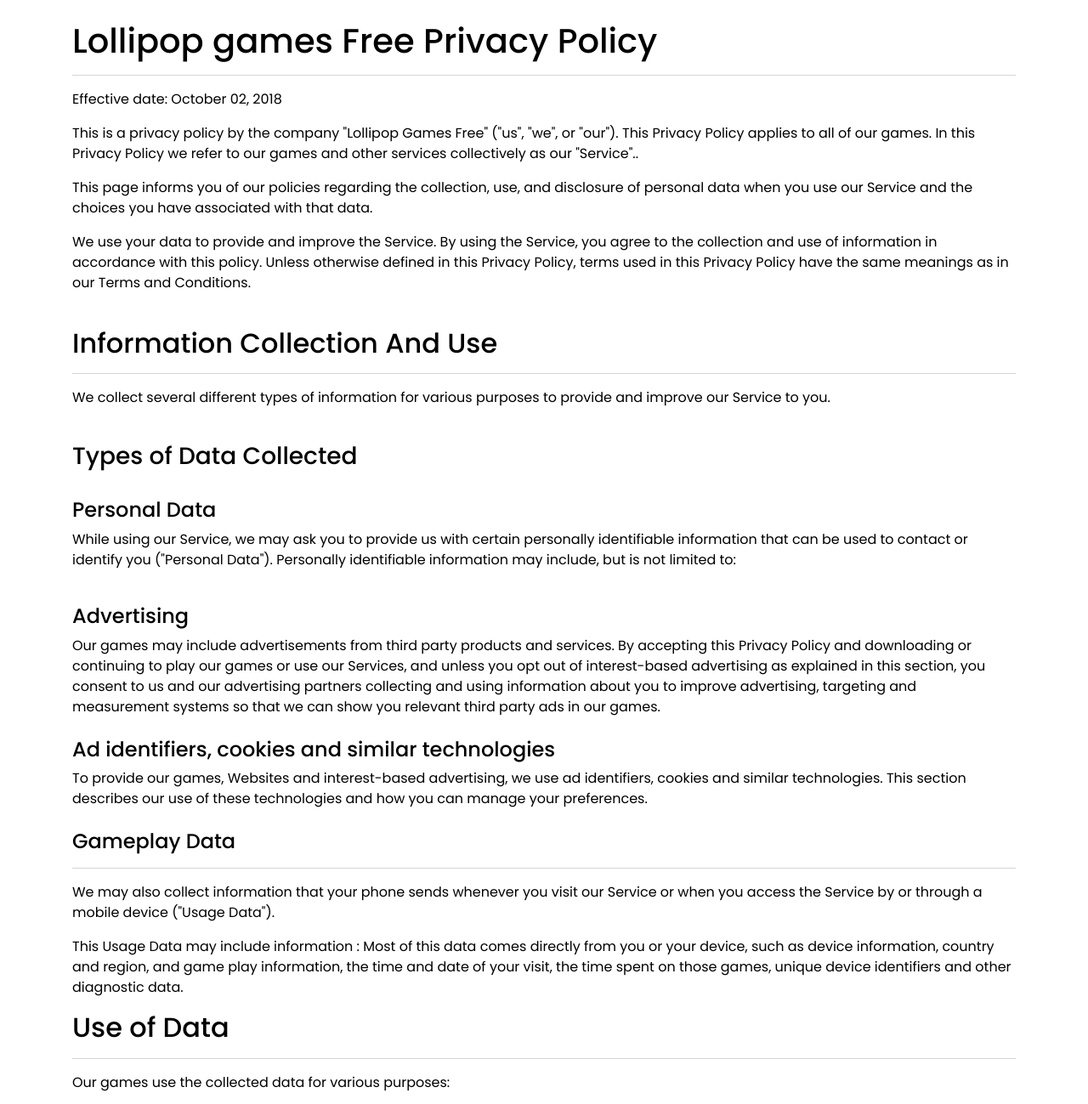
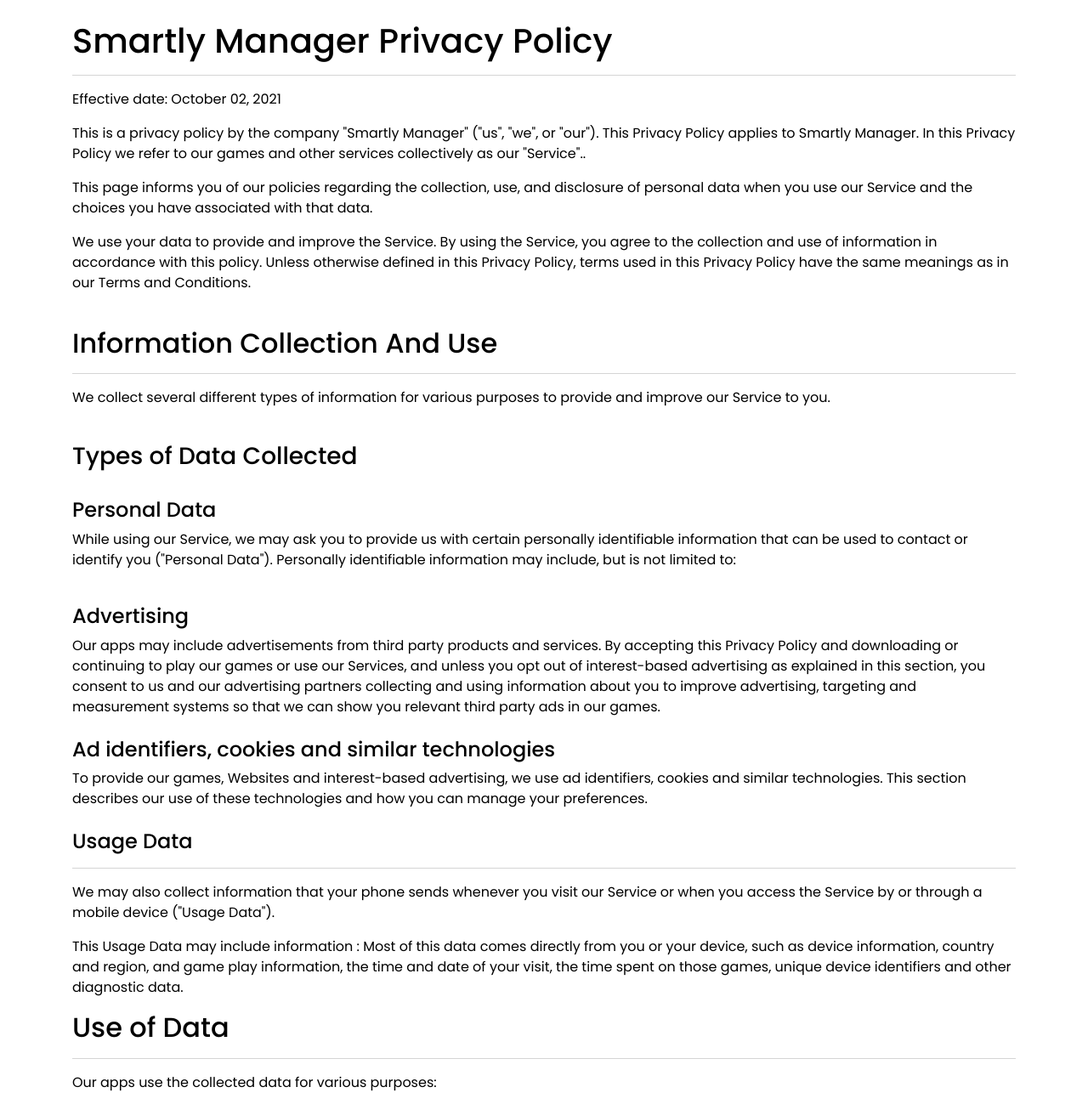
Before and after one commit to cherucole/privacy, a plain HTML site: page index.html in a window 1280 px wide. Shown: the top 1299 px of the page at 85% size. Drawn offline with nearby package versions, Linux system fonts and the light colour scheme.

Commit message:
edit to use for smartly manager

```diff
--- a/index.html
+++ b/index.html
@@ -16,14 +16,14 @@
 <body>
   <div class="container">
 
-  <h1>Lollipop games Free Privacy Policy</h1>
+  <h1>Smartly Manager Privacy Policy</h1>
   <hr class="light">
 
 
-<p>Effective date: October 02, 2018</p>
+<p>Effective date: October 02, 2021</p>
 
 
-<p>This is a privacy policy by the company "Lollipop Games Free" ("us", "we", or "our"). This Privacy Policy applies to all of our games. In this Privacy Policy we refer to our games and other services collectively as our "Service"..</p>
+<p>This is a privacy policy by the company "Smartly Manager" ("us", "we", or "our"). This Privacy Policy applies to Smartly Manager. In this Privacy Policy we refer to our games and other services collectively as our "Service"..</p>
 
 <p>This page informs you of our policies regarding the collection, use, and disclosure of personal data when you use our Service and the choices you have associated with that data.</p>
 
@@ -47,7 +47,7 @@
 <br>
 
 <h4>Advertising</h4>
-Our games may include advertisements from third party products and services. By accepting this Privacy Policy and downloading or continuing to play our games or use our Services, and unless you opt out of interest-based advertising as explained in this section, you consent to us and our advertising partners collecting and using information about you to improve advertising, targeting and measurement systems so that we can show you relevant third party ads in our games.
+Our apps may include advertisements from third party products and services. By accepting this Privacy Policy and downloading or continuing to play our games or use our Services, and unless you opt out of interest-based advertising as explained in this section, you consent to us and our advertising partners collecting and using information about you to improve advertising, targeting and measurement systems so that we can show you relevant third party ads in our games.
 
 <br>
 <br>
@@ -56,7 +56,7 @@ To provide our games, Websites and interest-based advertising, we use ad identif
 
 <br>
 <br>
-<h4>Gameplay Data</h4>
+<h4>Usage Data</h4>
 <hr class="light">
 
 
@@ -68,7 +68,7 @@ To provide our games, Websites and interest-based advertising, we use ad identif
 <hr class="light">
 
 
-<p>Our games use the collected data for various purposes:</p>
+<p>Our apps use the collected data for various purposes:</p>
 <ul>
     <li>To provide and maintain the Service</li>
     <li>To notify you about changes to our Service</li>
@@ -94,7 +94,7 @@ To provide our games, Websites and interest-based advertising, we use ad identif
 <p>We may disclose your Personal Data in the good faith belief that such action is necessary to:</p>
 <ul>
     <li>To comply with a legal obligation</li>
-    <li>To protect and defend the rights or property of Lollipop Games Free</li>
+    <li>To protect and defend the rights or property of Smartly Manager</li>
     <li>To prevent or investigate possible wrongdoing in connection with the Service</li>
     <li>To protect the personal safety of users of the Service or the public</li>
     <li>To protect against legal liability</li>
@@ -150,7 +150,7 @@ To provide our games, Websites and interest-based advertising, we use ad identif
 <h2>Contact Us</h2>
 <p>If you have any questions about this Privacy Policy, please contact us:</p>
 <ul>
-        <li>By email: lollipopgamesadvertising@gmail.com</li>
+        <li>By email: cheruyotcheruyot@gmail.com</li>
 
         </ul>
       </div>
```
